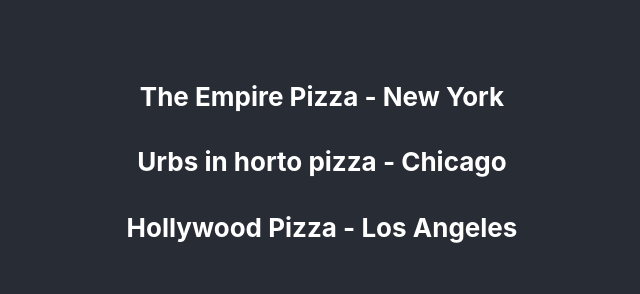
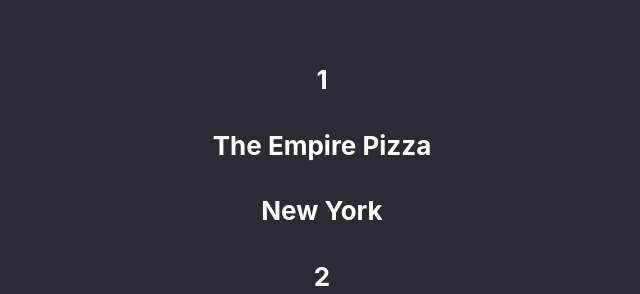
Before and after one commit to VincentGichohi/Android-Pizza-App, a React (Create React App) app in the folder front_pizzavspizza/: page / in a window 1280 px wide. Shown: the part 506-800 px from the top of the page, without its empty margins (318-958 px from the left). Built offline with nearby package versions, Linux system fonts and the light colour scheme.

Commit message:
Add list and detail components

```diff
--- a/front_pizzavspizza/src/pizzerias/pizzeriadetail.js
+++ b/front_pizzavspizza/src/pizzerias/pizzeriadetail.js
@@ -0,0 +1,16 @@
+
+import React, { Component } from 'react';
+
+class PizzaDetail extends Component {
+render() {
+    const p = this.props.p
+    return (
+        <div>
+        <h4>{p.id}</h4>
+        <h4>{p.pizzeria}</h4>
+        <h4>{p.city}</h4>
+        </div>
+        )
+    }
+}
+export default PizzaDetail;
--- a/front_pizzavspizza/src/pizzerias/pizzeriaslist.js
+++ b/front_pizzavspizza/src/pizzerias/pizzeriaslist.js
@@ -1,13 +1,15 @@
 import React, { Component } from 'react';
 import DummyData from './dummydata.json';
+import PizzaDetail from './pizzeriadetail';
 
 
 class PizzaList extends Component {
     render() {
     return (
         <div>
-        {DummyData.map( p =>
-            <h4>{p.pizzeria} - {p.city} </h4>
+        {DummyData.map( item => {
+            return <PizzaDetail p = {item} />
+        }
         )}
         </div>
     )}
```
